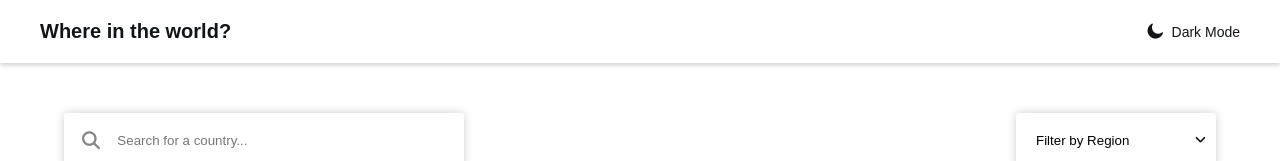
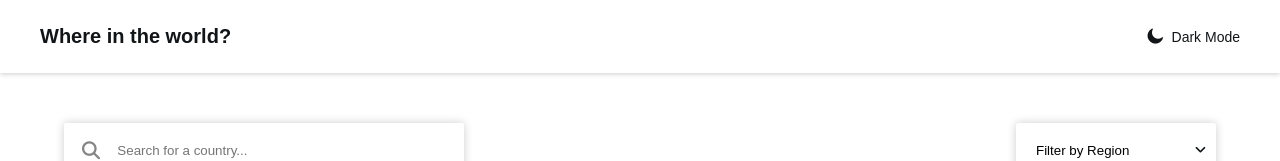
Before and after one commit to iRaYzEn/country-api-web-app, a React (Vite) app: page / in a window 1280 px wide. Shown: the top 161 px of the page. Built offline with nearby package versions, Linux system fonts and the light colour scheme.

Commit message:
changeing the style of header

```diff
--- a/src/App.css
+++ b/src/App.css
@@ -83,8 +83,8 @@ body {
 /* header start */
 .header {
     background: var(--White);
-    padding: 2em;
-    box-shadow: 0px 2px 5px rgba(0, 0, 0, .2);
+    padding: 2.5em;
+    box-shadow: 0px 1px 5px rgba(0, 0, 0, .2);
     user-select: none;
 }
 
@@ -322,6 +322,4 @@ body {
         justify-content: flex-start;
     }
 }
-/* .country-details__borders { */
-/* } */
 /* country-details end*/
```
